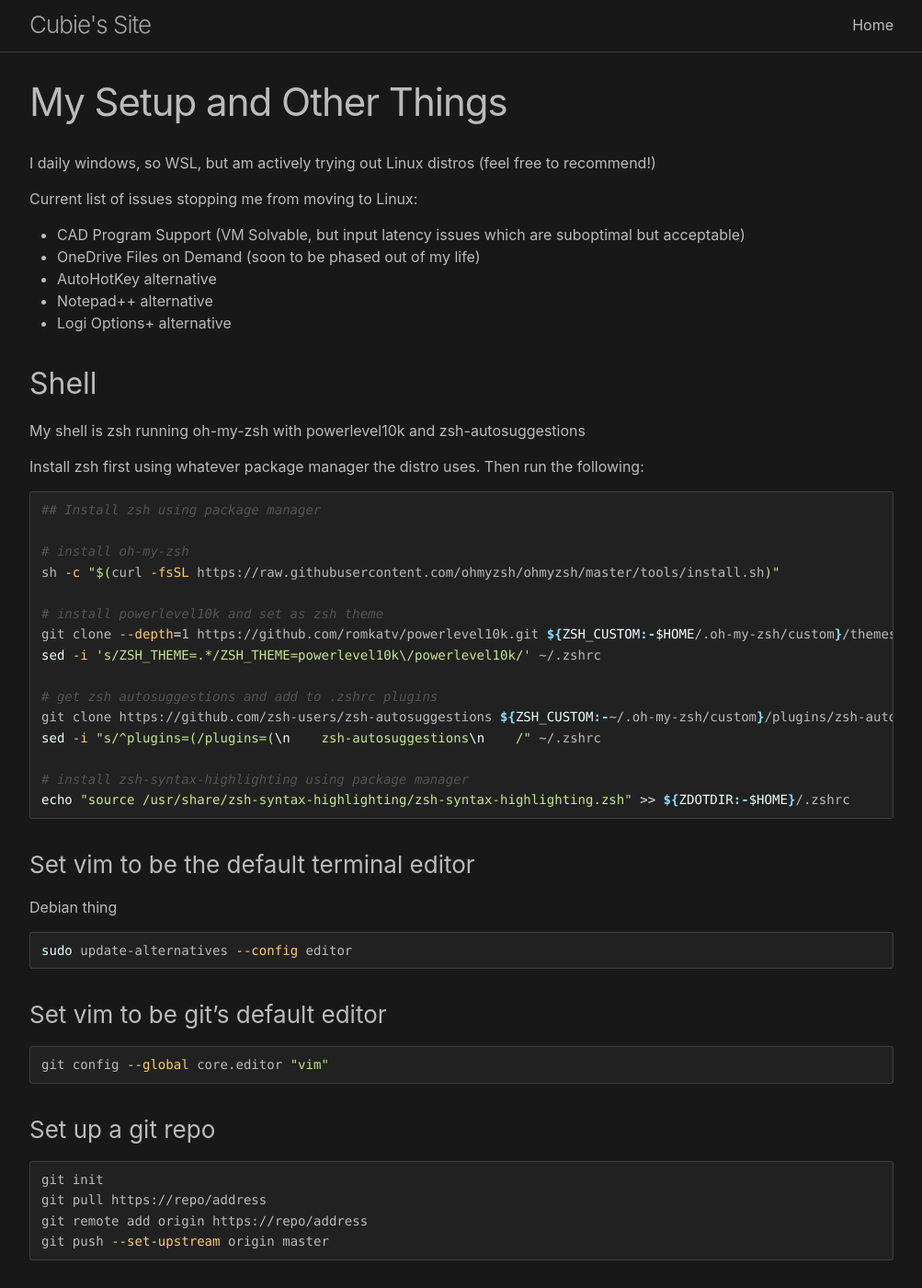
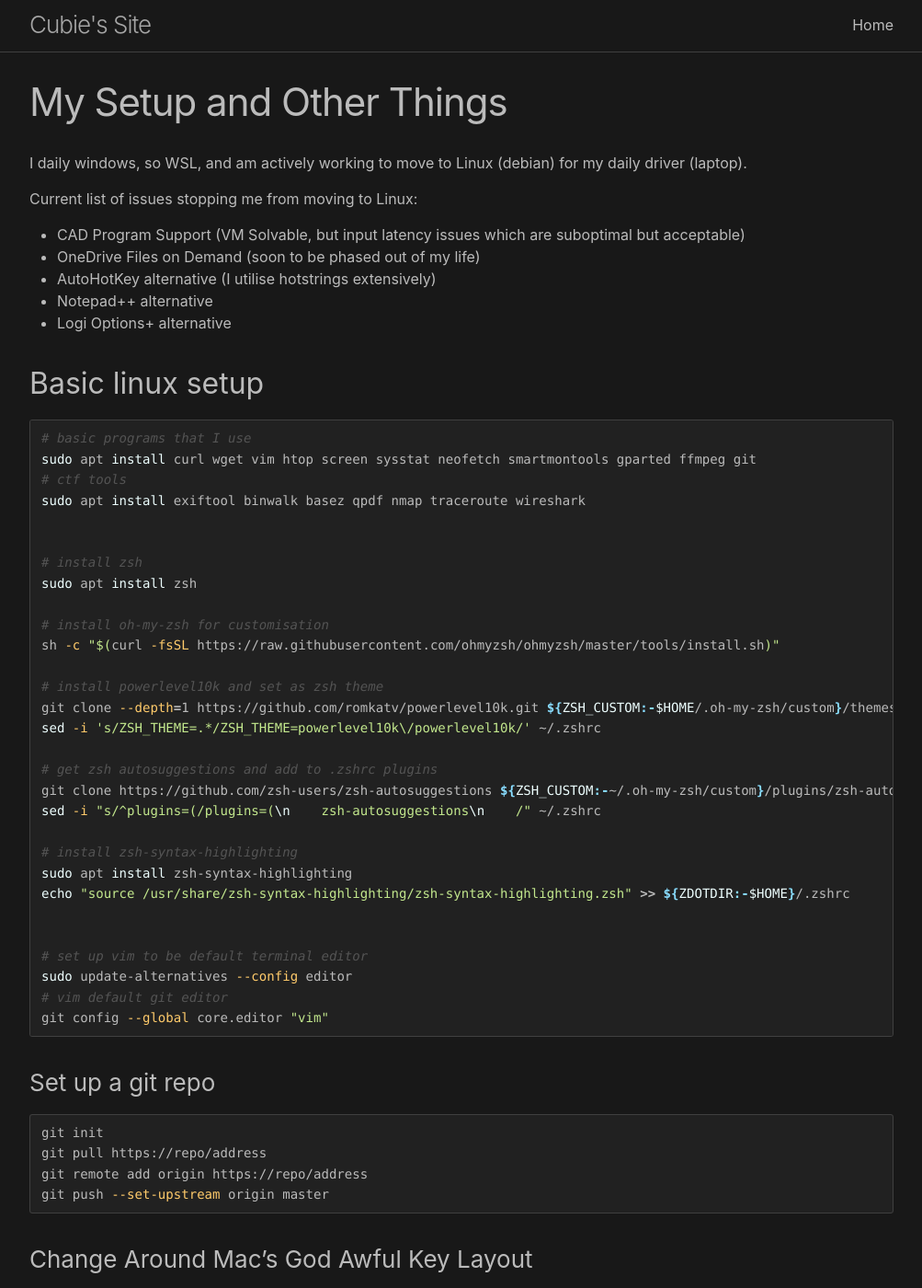
Before and after one commit to Cubie87/cubie87.github.io, a Jekyll site: the page built from posts/shell.md, in a window 1280 px wide and 1400 px high. Shown: the whole window at 92% size, without its empty margins (138-1141 px from the left). Built offline with Jekyll 4.4.1, drawn with Linux system fonts in a browser that asks for light colours; our own code applies the rules of GitHub Pages for plain Markdown files; some of the changed text lies outside the part shown.

Commit message:
main driving debian systems, updated shell page to reflect

````diff
--- a/posts/shell.md
+++ b/posts/shell.md
@@ -1,24 +1,28 @@
 # My Setup and Other Things
 
-I daily windows, so WSL, but am actively trying out Linux distros (feel free to recommend!)
+I daily windows, so WSL, and am actively working to move to Linux (debian) for my daily driver (laptop).
 
 Current list of issues stopping me from moving to Linux:
  - CAD Program Support (VM Solvable, but input latency issues which are suboptimal but acceptable)
  - OneDrive Files on Demand (soon to be phased out of my life)
- - AutoHotKey alternative
+ - AutoHotKey alternative (I utilise hotstrings extensively)
  - Notepad++ alternative
  - Logi Options+ alternative
 
-## Shell
+## Basic linux setup
 
-My shell is zsh running oh-my-zsh with powerlevel10k and zsh-autosuggestions
-
-Install zsh first using whatever package manager the distro uses. Then run the following:
 
 ```sh
-## Install zsh using package manager
+# basic programs that I use
+sudo apt install curl wget vim htop screen sysstat neofetch smartmontools gparted ffmpeg git
+# ctf tools
+sudo apt install exiftool binwalk basez qpdf nmap traceroute wireshark
 
-# install oh-my-zsh
+
+# install zsh
+sudo apt install zsh
+
+# install oh-my-zsh for customisation
 sh -c "$(curl -fsSL https://raw.githubusercontent.com/ohmyzsh/ohmyzsh/master/tools/install.sh)"
 
 # install powerlevel10k and set as zsh theme
@@ -29,23 +33,17 @@
 git clone https://github.com/zsh-users/zsh-autosuggestions ${ZSH_CUSTOM:-~/.oh-my-zsh/custom}/plugins/zsh-autosuggestions
 sed -i "s/^plugins=(/plugins=(\n    zsh-autosuggestions\n    /" ~/.zshrc
 
-# install zsh-syntax-highlighting using package manager
+# install zsh-syntax-highlighting
+sudo apt install zsh-syntax-highlighting
 echo "source /usr/share/zsh-syntax-highlighting/zsh-syntax-highlighting.zsh" >> ${ZDOTDIR:-$HOME}/.zshrc
+
+
+# set up vim to be default terminal editor
+sudo update-alternatives --config editor
+# vim default git editor
+git config --global core.editor "vim"
 ```
 
-
-### Set vim to be the default terminal editor
-Debian thing
-
-```sh
-sudo update-alternatives --config editor
-```
-
-### Set vim to be git's default editor
-
-```sh
-git config --global core.editor "vim"
-```
 
 ### Set up a git repo
 
@@ -56,7 +54,7 @@
 git push --set-upstream origin master
 ```
 
-### Change around Mac's key layout
+### Change Around Mac's God Awful Key Layout
 
 This swaps `fn` with `ctrl`, and swaps `alt` with `meta`. It also changes function keys to default to F1-12 as opposed to brightness/etc.
 
@@ -136,13 +132,6 @@
 ```
 
 
-### Frequently used packages
-
-```sh
-sudo apt install curl wget vim htop screen sysstat neofetch smartmontools gparted ffmpeg exiftool binwalk basez qpdf nmap traceroute wireshark
-```
-
-
 ### LaTeX Installation
 
 ```sh
@@ -168,51 +157,6 @@
 # add to path if not already
 #export PATH="$PATH:/home/[USERNAME]/.local/bin"
 pygmentize -V
-```
-
-## Arch
-
-Before installing, refresh pacman keys cause the ones in the iso were out of date.
-
-```sh
-pacman-key --refresh-keys
-```
-
-I used archinstall, couldn't get bootloaders to work on my Mac (I personally blame the mac).
-
-```sh
-archinstall
-```
-
-Once installed chroot in and install the following before exiting out of the install environment.
-
- - Display Server: Xorg
-    - `sudo pacman -Ss xf86-video-intel` (for Macbook Pro 12,1)
- - DE: KDE Plasma (with Konsole as terminal window, and of course vim)
-    - `sudo pacman -S sddm plasma-desktop konsole vim`
- - Display Scaling
-    - `sudo pacman -S kscreen`
- - Wifi
-    - `sudo pacman -S plasma-nm`
- - Audio
-    - `sudo pacman -S plasma-pa`
- - Shell: [zsh](#shell)
-
-Reboot
-
-Start DE:
-```sh
-sudo systemctl enable sddm
-sudo systemctl start sddm
-```
-
-### Frequently used packages
-
-```sh
-sudo pacman -S vim htop ffmpeg perl-image-exiftool screen binwalk qpdf nmap traceroute neofetch wireshark-qt curl wget smartmontools
-```
-```sh
-sudo yay -S basez ulauncher
 ```
 
 ## Misc Windows Commands
@@ -289,3 +233,54 @@
 Delete `0DB7E...`.
 
 Then, Task Manager, restart File Explorer.
+
+
+
+
+
+
+
+## Arch (legacy)
+
+Before installing, refresh pacman keys cause the ones in the iso were out of date.
+
+```sh
+pacman-key --refresh-keys
+```
+
+I used archinstall, couldn't get bootloaders to work on my Mac (I personally blame the mac).
+
+```sh
+archinstall
+```
+
+Once installed chroot in and install the following before exiting out of the install environment.
+
+ - Display Server: Xorg
+    - `sudo pacman -Ss xf86-video-intel` (for Macbook Pro 12,1)
+ - DE: KDE Plasma (with Konsole as terminal window, and of course vim)
+    - `sudo pacman -S sddm plasma-desktop konsole vim`
+ - Display Scaling
+    - `sudo pacman -S kscreen`
+ - Wifi
+    - `sudo pacman -S plasma-nm`
+ - Audio
+    - `sudo pacman -S plasma-pa`
+ - Shell: [zsh](#shell)
+
+Reboot
+
+Start DE:
+```sh
+sudo systemctl enable sddm
+sudo systemctl start sddm
+```
+
+### Frequently used packages
+
+```sh
+sudo pacman -S vim htop ffmpeg perl-image-exiftool screen binwalk qpdf nmap traceroute neofetch wireshark-qt curl wget smartmontools
+```
+```sh
+sudo yay -S basez ulauncher
+```
````
Also changed, not shown: other parts of posts/shell.md (+0 -2 lines).
